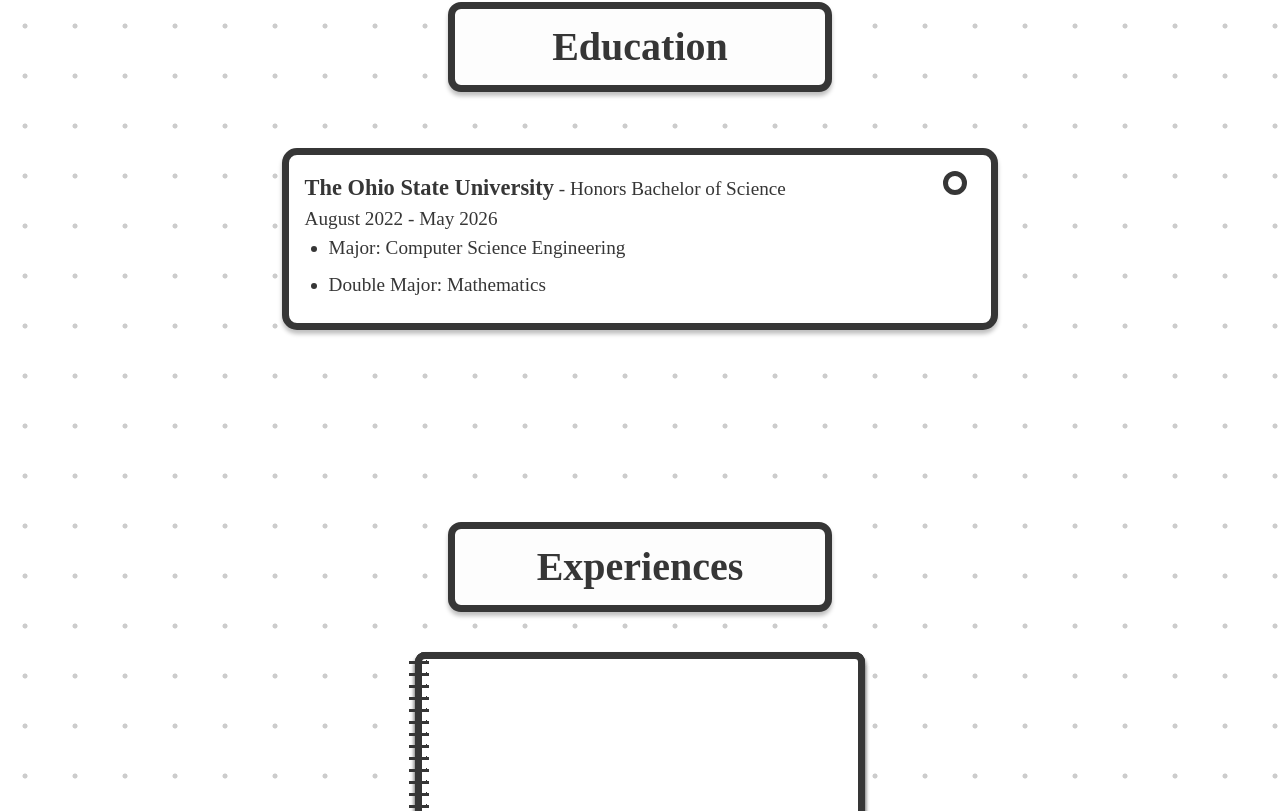
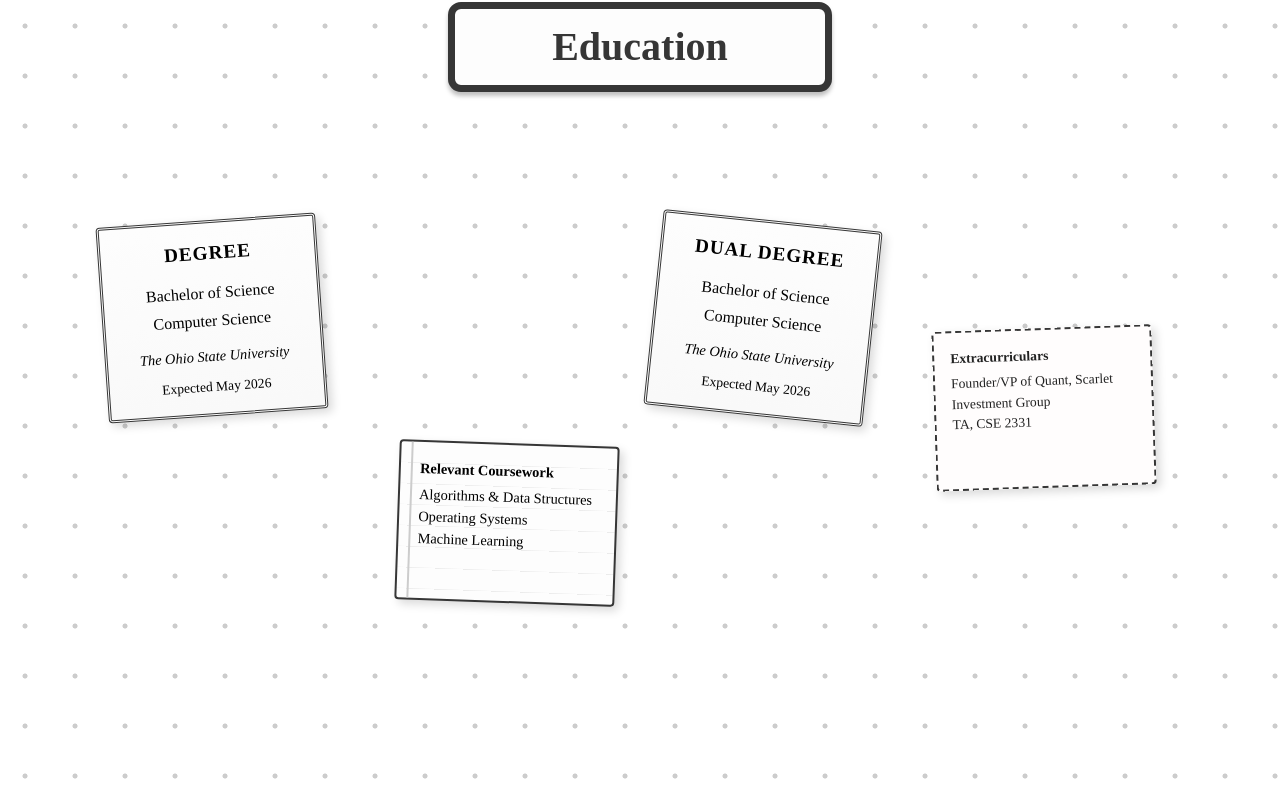
Before and after one commit to e-savar/PortfolioSite, a Next.js app: page / in a window 1280 px wide. Shown: the part 849-1660 px from the top of the page. Built offline with nearby package versions, Linux system fonts and the light colour scheme; a web font is replaced by a local one; what @mui/material-nextjs would draw is missing.

Commit message:
Iteration 1 of desk

```diff
--- a/src/app/page.tsx
+++ b/src/app/page.tsx
@@ -1,5 +1,6 @@
 import Image from "next/image";
 import { Book } from '../components/Book/book';
+import EducationDesk from "../components/Education/educationDesk";
 import { Experience } from '../components/Experience/experience';
 import styles from './Homepage.module.css';
 
@@ -48,13 +49,7 @@
           </div>
         </div>
         <div className={styles.timeline}>
-          <Experience
-              company="The Ohio State University"
-              title="Honors Bachelor of Science"
-              dates="August 2022 - May 2026"
-              descriptions={["Major: Computer Science Engineering", "Double Major: Mathematics"]}
-            />
-
+          <EducationDesk />
 
         </div>
       </div>
--- /dev/null
+++ b/src/components/Education/desk.module.css
@@ -0,0 +1,149 @@
+.deskContainer {
+    width: 100%;
+    height: 90vh;
+    position: relative;
+    overflow: hidden;
+    padding: 2rem;
+    box-sizing: border-box;
+  }
+
+  .deskSurface {
+    position: relative;
+    width: 100%;
+    height: 100%;
+  }
+
+
+
+
+  .paperLabel {
+    font-size: 0.9rem;
+    font-weight: bold;
+    color: #363636;
+  }
+
+  /* Modal Overlay */
+  .modalOverlay {
+    position: fixed;
+    top: 0;
+    left: 0;
+    width: 100%;
+    height: 100%;
+    background-color: rgba(0, 0, 0, 0.45);
+    display: flex;
+    align-items: center;
+    justify-content: center;
+    z-index: 100;
+  }
+
+  /* Modal Content */
+  .modalContent {
+    background-color: #FDFDFD;
+    border: 2px solid #363636;
+    box-shadow: 4px 4px 10px rgba(0, 0, 0, 0.2);
+    padding: 2rem;
+    border-radius: 6px;
+    width: 80%;
+    max-width: 500px;
+    position: relative;
+  }
+
+  .closeButton {
+    position: absolute;
+    top: 10px;
+    right: 14px;
+    background: none;
+    border: none;
+    font-size: 1.5rem;
+    color: #363636;
+    cursor: pointer;
+  }
+
+
+  .deskContainer {
+    width: 100%;
+    height: 90vh;
+    position: relative;
+    padding: 2rem;
+    box-sizing: border-box;
+    overflow: hidden;
+  }
+
+  .paperItem {
+    position: absolute;
+    width: 220px;
+    min-height: 160px;
+    background-color: #FDFDFD;
+    border: 2px solid #363636;
+    box-shadow: 4px 4px 10px rgba(0, 0, 0, 0.15);
+    padding: 1rem;
+    font-size: 0.9rem;
+    display: flex;
+    flex-direction: column;
+    gap: 0.3rem;
+    transition: transform 0.2s ease;
+    border-radius: 4px;
+  }
+  .paperItem:hover {
+    transform: rotate(-1deg) scale(1.03);
+    box-shadow: 6px 6px 12px rgba(0, 0, 0, 0.2);
+  }
+
+  /* Diploma - certificate look */
+  .diploma {
+    text-align: center;
+    border: 3px double #363636;
+    background: linear-gradient(to bottom, #FDFDFD, #f9f9f9);
+  }
+
+  .diplomaTitle {
+    font-size: 1.2rem;
+    font-weight: bold;
+    letter-spacing: 1px;
+    margin-bottom: 0.5rem;
+    text-transform: uppercase;
+  }
+
+  .diplomaText {
+    font-size: 1rem;
+  }
+
+  .diplomaSchool {
+    margin-top: 0.5rem;
+    font-style: italic;
+  }
+
+  .diplomaYear {
+    font-size: 0.85rem;
+    margin-top: 0.25rem;
+  }
+
+  /* Notebook - lined paper */
+  .notebook {
+    background-image: repeating-linear-gradient(
+      to bottom,
+      #fdfdfd,
+      #fdfdfd 20px,
+      #eaeaea 21px
+    );
+    padding-left: 1.2rem;
+    position: relative;
+  }
+
+  .notebook::before {
+    content: '';
+    position: absolute;
+    top: 0;
+    left: 10px;
+    bottom: 0;
+    width: 2px;
+    background-color: #ccc;
+  }
+
+  /* Flyer - more playful */
+  .flyer {
+    background: #fffdfd;
+    border: 2px dashed #363636;
+    font-size: 0.85rem;
+    color: #222;
+  }
--- /dev/null
+++ b/src/components/Education/educationDesk.tsx
@@ -0,0 +1,46 @@
+'use client';
+import React, { useState } from 'react';
+import styles from './desk.module.css';
+
+const items = [
+  { name: 'diploma', label: 'Diploma', top: '15%', left: '10%', rotate: '-4deg' },
+  { name: 'notebook', label: 'Notebook', top: '45%', left: '35%', rotate: '3deg' },
+  { name: 'flyer', label: 'Club Flyer', top: '30%', left: '65%', rotate: '-2deg' },
+];
+export default function EducationDesk() {
+  return (
+    <div className={styles.deskContainer}>
+      <div className={`${styles.paperItem} ${styles.diploma}`} style={{ top: '10%', left: '8%', transform: 'rotate(-4deg)' }}>
+        <h2 className={styles.diplomaTitle}>Degree</h2>
+        <p className={styles.diplomaText}>Bachelor of Science</p>
+        <p className={styles.diplomaText}>Computer Science</p>
+        <p className={styles.diplomaSchool}>The Ohio State University</p>
+        <p className={styles.diplomaYear}>Expected May 2026</p>
+      </div>
+
+      <div className={`${styles.paperItem} ${styles.notebook}`} style={{ top: '40%', left: '30%', transform: 'rotate(2deg)' }}>
+        <h3><strong>Relevant Coursework</strong></h3>
+        <ul>
+          <li>Algorithms & Data Structures</li>
+          <li>Operating Systems</li>
+          <li>Machine Learning</li>
+        </ul>
+      </div>
+      <div className={`${styles.paperItem} ${styles.diploma}`} style={{ top: '10%', left: '51%', transform: 'rotate(6deg)' }}>
+        <h2 className={styles.diplomaTitle}>Dual Degree</h2>
+        <p className={styles.diplomaText}>Bachelor of Science</p>
+        <p className={styles.diplomaText}>Computer Science</p>
+        <p className={styles.diplomaSchool}>The Ohio State University</p>
+        <p className={styles.diplomaYear}>Expected May 2026</p>
+      </div>
+
+      <div className={`${styles.paperItem} ${styles.flyer}`} style={{ top: '25%', left: '73%', transform: 'rotate(-2deg)' }}>
+        <h3><strong>Extracurriculars</strong></h3>
+        <ul>
+          <li>Founder/VP of Quant, Scarlet Investment Group</li>
+          <li>TA, CSE 2331</li>
+        </ul>
+      </div>
+    </div>
+  );
+}
```
